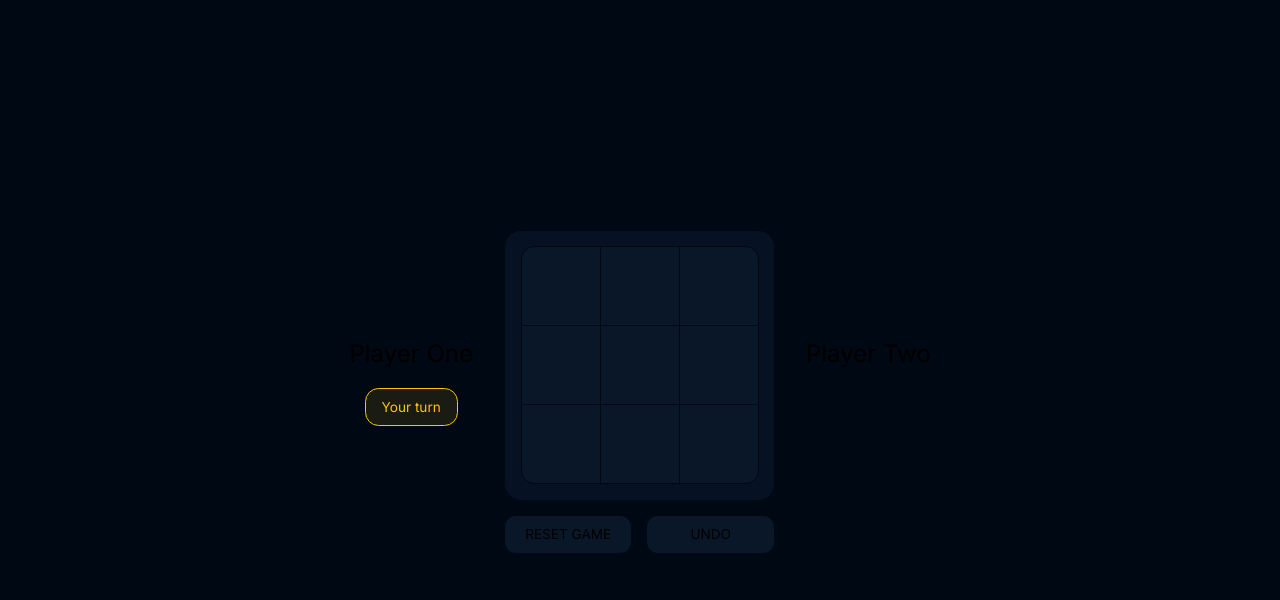
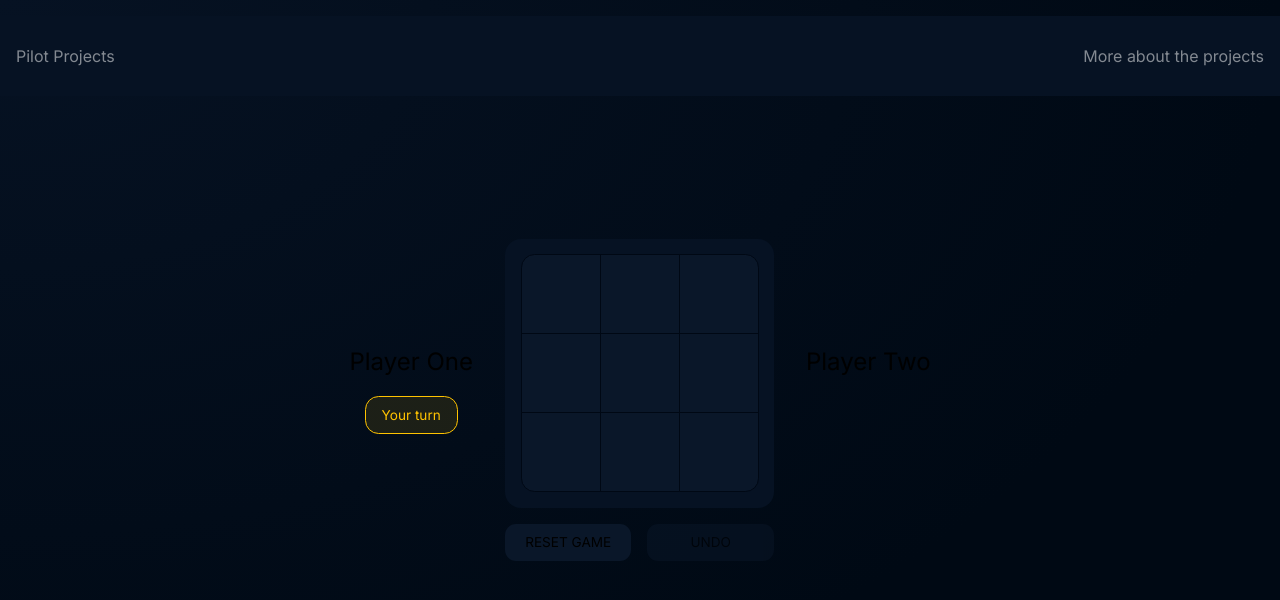
Before and after one commit to hessamkhoobkar/pilot-projects-react, a Next.js app: page /tic-tac-toe in a window 1280 px wide. Shown: the top 600 px of the page. Built offline with nearby package versions, Linux system fonts and the light colour scheme.

Commit message:
add header and pervent undo in first move

```diff
--- /dev/null
+++ b/src/app/tic-tac-toe/components/Header.css
@@ -0,0 +1,21 @@
+.header-wrap {
+  width: 100%;
+  height: 5rem;
+  background-color: hsl(216, 70%, 8%);
+}
+
+.header-inner {
+  display: flex;
+  justify-content: space-between;
+  align-items: center;
+  height: 5rem;
+  width: 100%;
+  max-width: 72rem;
+  margin: 0 auto;
+}
+
+@media (min-width: 1280px) {
+  .header-inner {
+    max-width: 80rem;
+  }
+}
--- /dev/null
+++ b/src/app/tic-tac-toe/components/Header.tsx
@@ -0,0 +1,20 @@
+import "./Header.css";
+
+export default function Header() {
+  return (
+    <div className="header-wrap">
+      <div className="header-inner">
+        <a
+          href="#"
+          className="p-4 text-white text-opacity-50 hover:text-opacity-100"
+        >
+          {" "}
+          Pilot Projects{" "}
+        </a>
+        <button className="p-4 text-white text-opacity-50 hover:text-opacity-100">
+          More about the projects
+        </button>
+      </div>
+    </div>
+  );
+}
--- a/src/app/tic-tac-toe/components/Modal.css
+++ b/src/app/tic-tac-toe/components/Modal.css
@@ -31,6 +31,9 @@
   flex-direction: column;
   justify-content: space-between;
   align-items: center;
+  top: 50%;
+  left: 50%;
+  transform: translate(-50%, -80%);
 }
 
 .modal h3 {
@@ -48,9 +51,8 @@
   padding: 1rem 1.5rem;
   border-radius: 0.85rem;
   width: 100%;
-  transition: all 0.2S ease-in-out;
+  transition: all 0.2s ease-in-out;
 }
-
 
 .modal button:hover {
   background-color: hsl(212, 100%, 30%);
--- a/src/app/tic-tac-toe/page.css
+++ b/src/app/tic-tac-toe/page.css
@@ -1,10 +1,23 @@
 .body-wrap {
   height: 100vh;
   width: 100vw;
-  background-color: #000814;
+  display: flex;
+  flex-direction: column;
+  justify-content: start;
+  align-items: start;
+  padding: 1rem 0;
+  background: #000914;
+  background: radial-gradient(100% 100% at 0% 0%, #061223 0%, #00091400 100%),
+    #000914;
+}
+
+.game-wrap {
   display: flex;
   justify-content: center;
   align-items: center;
+  width: 100%;
+  flex-grow: 1;
+  margin-bottom: 4rem;
 }
 
 .player {
@@ -46,11 +59,15 @@
   transition: all 0.2s ease-in-out;
 }
 
-
-.game-action button:hover {
+.game-action button:hover:not(:disabled) {
   background-color: hsl(212, 100%, 25%);
 }
 
 .game-action button:active {
   background-color: #000814;
 }
+
+.game-action button:disabled {
+  cursor: not-allowed;
+  opacity: 50%;
+}
--- a/src/app/tic-tac-toe/page.tsx
+++ b/src/app/tic-tac-toe/page.tsx
@@ -1,11 +1,12 @@
 // This is somewhat of an anti-pattern
 "use client";
 
-import { useState } from "react";
+import { useEffect, useState } from "react";
 
 import "./page.css";
 import Board from "./components/Board";
 import Modal from "./components/Modal";
+import Header from "./components/Header";
 
 export default function Page() {
   const [playerOne, setPlayerOne] = useState(true);
@@ -67,8 +68,19 @@ export default function Page() {
     }
   }
 
+  let isDisabled: boolean = true;
+
+  if (gameHistory.length > 1) {
+    isDisabled = false;
+  } else {
+    isDisabled = true;
+  }
+
   return (
     <div className="body-wrap">
+      <Header />
+
+      <div className="game-wrap">
         <div className="player">
           <span>Player One</span>
           {playerOne === true && <span className="turn-badge">Your turn</span>}
@@ -83,13 +95,16 @@ export default function Page() {
           />
           <div className="game-action">
             <button onClick={resetGame}>RESET GAME</button>
-          <button onClick={undoLastMove}>UNDO</button>
+            <button onClick={undoLastMove} disabled={isDisabled}>
+              UNDO
+            </button>
           </div>
         </div>
 
         <div className="player">
           <span>Player Two</span>
           {playerOne !== true && <span className="turn-badge">Your turn</span>}
+        </div>
       </div>
 
       {showModal && (
```
Lines whose indentation alone changed are shown as unchanged.
